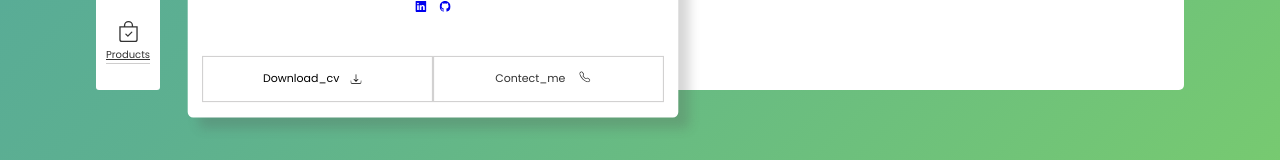
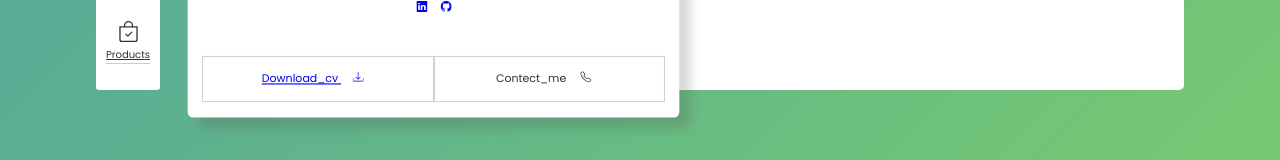
Before and after one commit to limbaniharsh1/Portfoio, a React (Create React App) app: page /products in a window 1280 px wide. Shown: the part 585-745 px from the top of the page. Built offline with nearby package versions, Linux system fonts and the light colour scheme.

Commit message:
download img

```diff
--- a/src/Components/Person.jsx
+++ b/src/Components/Person.jsx
@@ -35,7 +35,7 @@ function Person() {
         </div>
         <div className="bottom-person">
           <div className="download">
-            download_cv <Download className="mx-3" />
+            <a href="https://images.pexels.com/photos/268533/pexels-photo-268533.jpeg?cs=srgb&dl=pexels-pixabay-268533.jpg&fm=jpg" download=''>download_cv <Download className="mx-3" /></a>
           </div>
           <div className="contect">
             <Link to='/contact' className="link">
```
